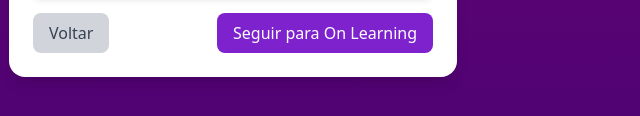
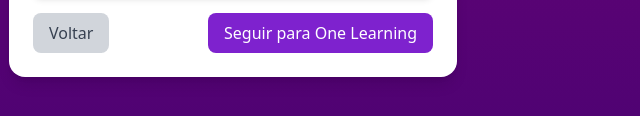
Before and after one commit to Buehno/AnimaInt, a plain HTML site: page index.html in a window 1280 px wide. Shown: the part 612-728 px from the top of the page, 407-1047 px from the left. Drawn offline with nearby package versions, Linux system fonts and the light colour scheme.

Commit message:
btn on > btn one

```diff
--- a/index.html
+++ b/index.html
@@ -39,7 +39,7 @@
 
         <div class="flex justify-between w-full mt-4">
             <a href="https://gepacademy.costdrivers.com/student/catalog"><button class="px-4 py-2 bg-gray-300 text-gray-700 rounded-lg hover:bg-gray-400">Voltar</button></a>
-           <a href="https://www.onelearning.com.br/cursos"><button  class="px-4 py-2 bg-purple-700 text-white rounded-lg hover:bg-purple-800" >Seguir para On Learning</button></a>
+           <a href="https://www.onelearning.com.br/cursos"><button  class="px-4 py-2 bg-purple-700 text-white rounded-lg hover:bg-purple-800" >Seguir para One Learning</button></a>
         </div>
     </div>
 </body>
```
